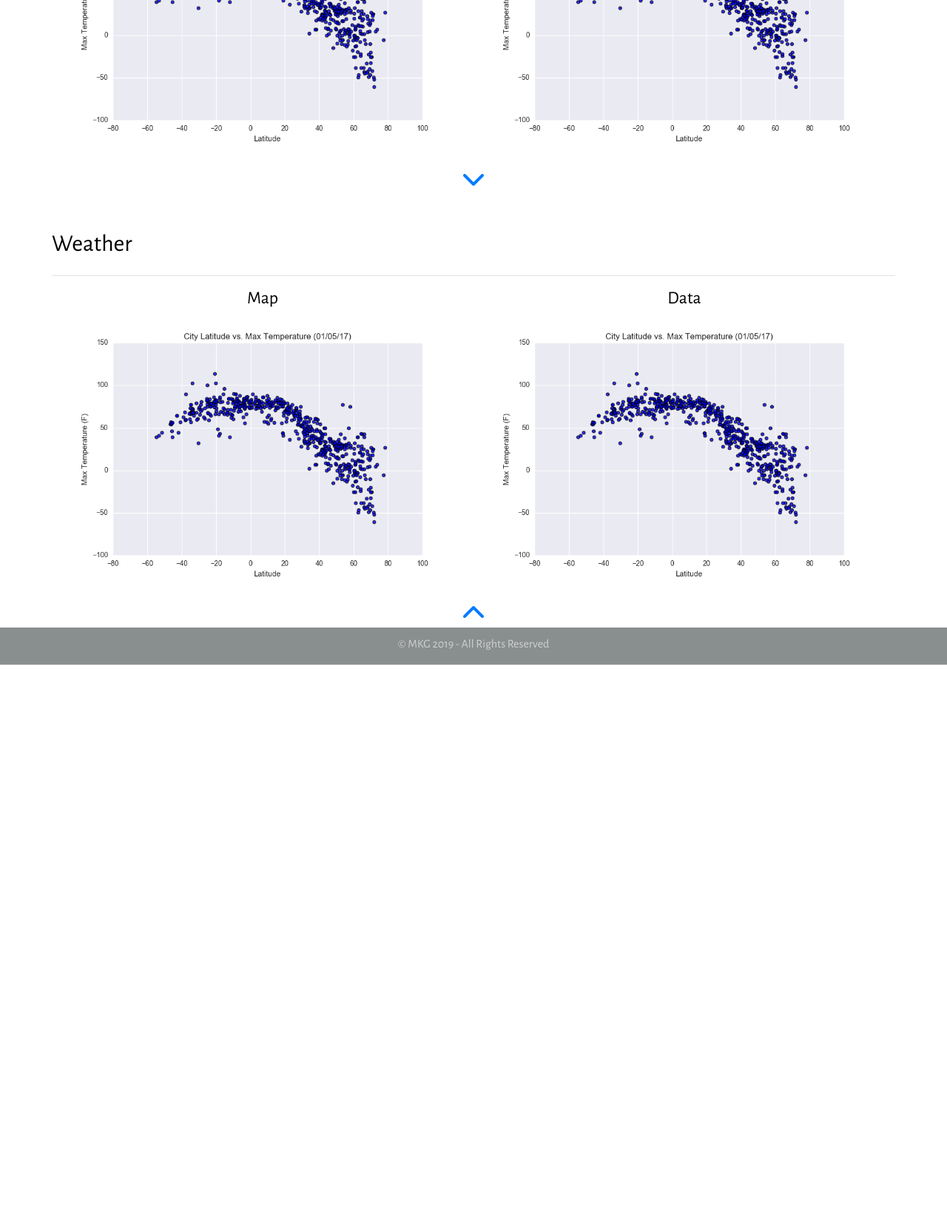
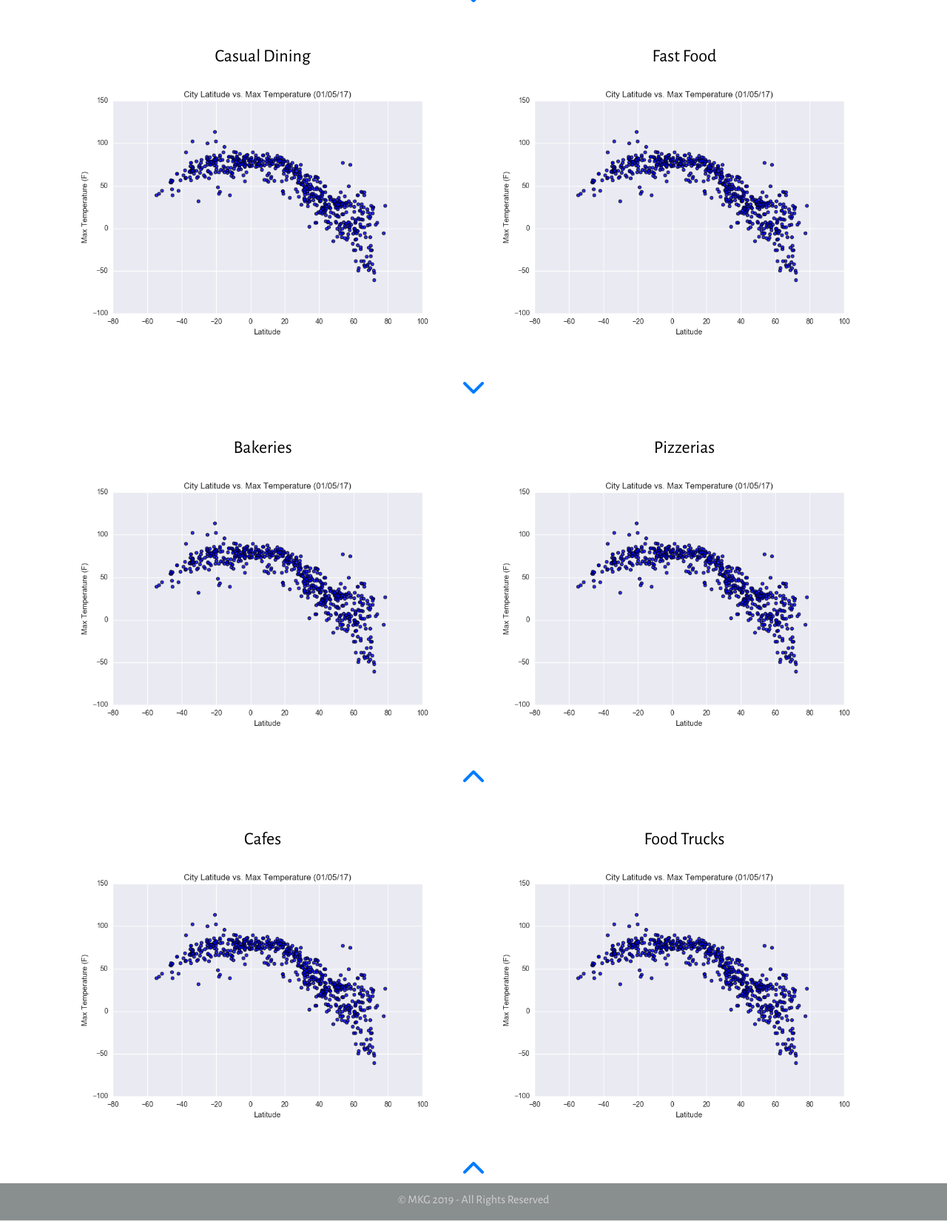
Before and after one commit to GilTungol/Visualization-Project, a Flask app: page / in a window 1280 px wide. Shown: the part 838-2488 px from the top of the page at 74% size. Before the commit the page ends 1737 px from the top, so only its background shows below. Run offline with Flask 2, Linux system fonts and the light colour scheme; some libraries are stand-ins or nearby versions.

Commit message:
Visualization-Project

```diff
--- a/static/css/styles.css
+++ b/static/css/styles.css
@@ -37,24 +37,12 @@ body {
     padding: 0px 0 20px 0;
 }
 
-/*ATTRACTIONS*/
-#attractions {
-    background-size: cover;
-    height: 100%;
-    color:black;
-    padding-top: 50px;
+#map {
+  height: 100%;
 }
 
-/*DINING*/
-#dining {
-    background-size: cover;
-    height: 100%;
-    color:black;
-    padding-top: 50px;
-}
-
-/*WEATHER*/
-#weather {
+/*SECTIONS*/
+#section1, #section2, #section3, #section4 {
     background-size: cover;
     height: 100%;
     color:black;
--- a/templates/index.html
+++ b/templates/index.html
@@ -7,16 +7,19 @@
 
     <!-- Bootstrap CSS -->
     <link rel="stylesheet" href="https://stackpath.bootstrapcdn.com/bootstrap/4.4.1/css/bootstrap.min.css" integrity="sha384-Vkoo8x4CGsO3+Hhxv8T/Q5PaXtkKtu6ug5TOeNV6gBiFeWPGFN9MuhOf23Q9Ifjh" crossorigin="anonymous">
-    <link rel="stylesheet" href="../static/css/styles.css">
+
     <link href="https://fonts.googleapis.com/css?family=Alegreya+Sans:300,400,700&display=swap" rel="stylesheet">
     <link rel="stylesheet" href="https://cdnjs.cloudflare.com/ajax/libs/animate.css/3.7.2/animate.min.css">
 
     <link rel="stylesheet" href="https://unpkg.com/leaflet@1.6.0/dist/leaflet.css"
     integrity="sha512-xwE/Az9zrjBIphAcBb3F6JVqxf46+CDLwfLMHloNu6KEQCAWi6HcDUbeOfBIptF7tcCzusKFjFw2yuvEpDL9wQ=="
     crossorigin=""/>
-  <script src="https://unpkg.com/leaflet@1.6.0/dist/leaflet.js"
+
+    <script src="https://unpkg.com/leaflet@1.6.0/dist/leaflet.js"
     integrity="sha512-gZwIG9x3wUXg2hdXF6+rVkLF/0Vi9U8D2Ntg4Ga5I5BZpVkVxlJWbSQtXPSiUTtC0TjtGOmxa1AJPuV0CPthew=="
     crossorigin=""></script>
+
+    <link rel="stylesheet" href="../static/css/styles.css">
 
   </head>
   <body>
@@ -29,9 +32,9 @@
 
         <div class="collapse navbar-collapse" id="navigation-bar">
           <ul class="navbar-nav ml-auto">
-            <li class="nav-item"><a class="nav-link" href="#attractions">Attractions</a></li>
-            <li class="nav-item"><a class="nav-link" href="#dining">Dining</a></li>
-            <li class="nav-item"><a class="nav-link" href="#weather">Weather</a></li>
+            <li class="nav-item"><a class="nav-link" href="#section1">Attractions</a></li>
+            <li class="nav-item"><a class="nav-link" href="#section2">Dining</a></li>
+            <li class="nav-item"><a class="nav-link" href="#section3">Weather</a></li>
           </ul>
         </div>
     </nav>
@@ -57,80 +60,88 @@
     </section>
     <!-- END HEADER -->
 
-    <!-- ATTRACTIONS -->
-    <section id="attractions">
+    <!-- SECTION 1 -->
+    <section id="section1">
       <div class="container">
-        <div class="row wow zoomIn" data-wow-delay=".5s" data-wow-duration="2s">
-          <h2>Attractions</h2>
-          <hr align="left" width="100%">
-        </div>
         <div class="row">
-            <div class="col-md-12 wow fadeInLeft" data-wow-delay=".5s" data-wow-duration="2s">
-
-                <div id="map"></div>
-
+            <div class="col wow fadeInLeft" data-wow-delay=".5s" data-wow-duration="2s">
+              <div id="map" style="height: 400px; width: 100%;"></div>
             </div>
         </div>
         <div class="row">
           <div class="col text-center wow fadeIn" data-wow-delay=".5s" data-wow-duration="2s">
-            <a href="#dining"><i class="fa fa-chevron-down fa-2x" aria-hidden="true"></i></a>
+            <a href="#section2"><i class="fa fa-chevron-down fa-2x" style="padding-top: 20px;" aria-hidden="true"></i></a>
           </div>
         </div>
       </div>
     </section>
-    <!-- END ATTRACTIONS -->
+    <!-- END SECTION 1 -->
 
-    <!-- DINING -->
-    <section id="dining">
+    <!-- SECTION 2 -->
+    <section id="section2">
       <div class="container">
-        <div class="row wow zoomIn" data-wow-delay=".5s" data-wow-duration="2s">
-          <h2>Dining</h2>
-          <hr align="left" width="100%">
-        </div>
         <div class="row">
             <div class="col-md-6 wow fadeInLeft" data-wow-delay=".5s" data-wow-duration="2s">
-                <h4 align="center">Map</h4>
+                <h4 align="center">Casual Dining</h4>
                 <p><img src="../static/img/Fig1.png" class="img-fluid"/></p>
             </div>
             <div class="col-md-6 wow fadeInRight" data-wow-delay=".5s" data-wow-duration="2s">
-              <h4 align="center">Data</h4>
+              <h4 align="center">Fast Food</h4>
               <p><img src="../static/img/Fig1.png" class="img-fluid"/></p>
             </div>
         </div>
         <div class="row">
           <div class="col text-center wow fadeIn" data-wow-delay=".5s" data-wow-duration="2s">
-            <a href="#weather"><i class="fa fa-chevron-down fa-2x" aria-hidden="true"></i></a>
+            <a href="#section3"><i class="fa fa-chevron-down fa-2x"  style="padding-top: 20px;" aria-hidden="true"></i></a>
           </div>
         </div>
       </div>
     </section>
-  <!-- END DINING -->
+  <!-- END SECTION 2 -->
 
-  <!-- WEATHER -->
-  <section id="weather">
+  <!-- SECTION 3 -->
+  <section id="section3">
     <div class="container">
-      <div class="row wow zoomIn" data-wow-delay=".5s" data-wow-duration="2s">
-        <h2>Weather</h2>
-        <hr align="left" width="100%">
-      </div>
       <div class="row">
           <div class="col-md-6 wow fadeInLeft" data-wow-delay=".5s" data-wow-duration="2s">
-              <h4 align="center">Map</h4>
+              <h4 align="center">Bakeries</h4>
               <p><img src="../static/img/Fig1.png" class="img-fluid"/></p>
           </div>
           <div class="col-md-6 wow fadeInRight" data-wow-delay=".5s" data-wow-duration="2s">
-            <h4 align="center">Data</h4>
+            <h4 align="center">Pizzerias</h4>
             <p><img src="../static/img/Fig1.png" class="img-fluid"/></p>
           </div>
       </div>
       <div class="row">
         <div class="col text-center wow fadeIn" data-wow-delay=".5s" data-wow-duration="2s">
-          <a href="#header"><i class="fa fa-chevron-up fa-2x" aria-hidden="true"></i></a>
+          <a href="#header"><i class="fa fa-chevron-up fa-2x"  style="padding-top: 20px;" aria-hidden="true"></i></a>
         </div>
       </div>
     </div>
   </section>
-  <!-- END DINING -->
+  <!-- END SECTION 3 -->
+
+  <!-- SECTION 4 -->
+  <section id="section4">
+    <div class="container">
+      <div class="row">
+          <div class="col-md-6 wow fadeInLeft" data-wow-delay=".5s" data-wow-duration="2s">
+              <h4 align="center">Cafes</h4>
+              <p><img src="../static/img/Fig1.png" class="img-fluid"/></p>
+          </div>
+          <div class="col-md-6 wow fadeInRight" data-wow-delay=".5s" data-wow-duration="2s">
+            <h4 align="center">Food Trucks</h4>
+            <p><img src="../static/img/Fig1.png" class="img-fluid"/></p>
+          </div>
+      </div>
+      <div class="row">
+        <div class="col text-center wow fadeIn" data-wow-delay=".5s" data-wow-duration="2s">
+          <a href="#header"><i class="fa fa-chevron-up fa-2x"  style="padding-top: 20px;" aria-hidden="true"></i></a>
+        </div>
+      </div>
+    </div>
+  </section>
+  <!-- END SECTION 4 -->
 
   <!-- FOOTER -->
     <section id="footer">
```
